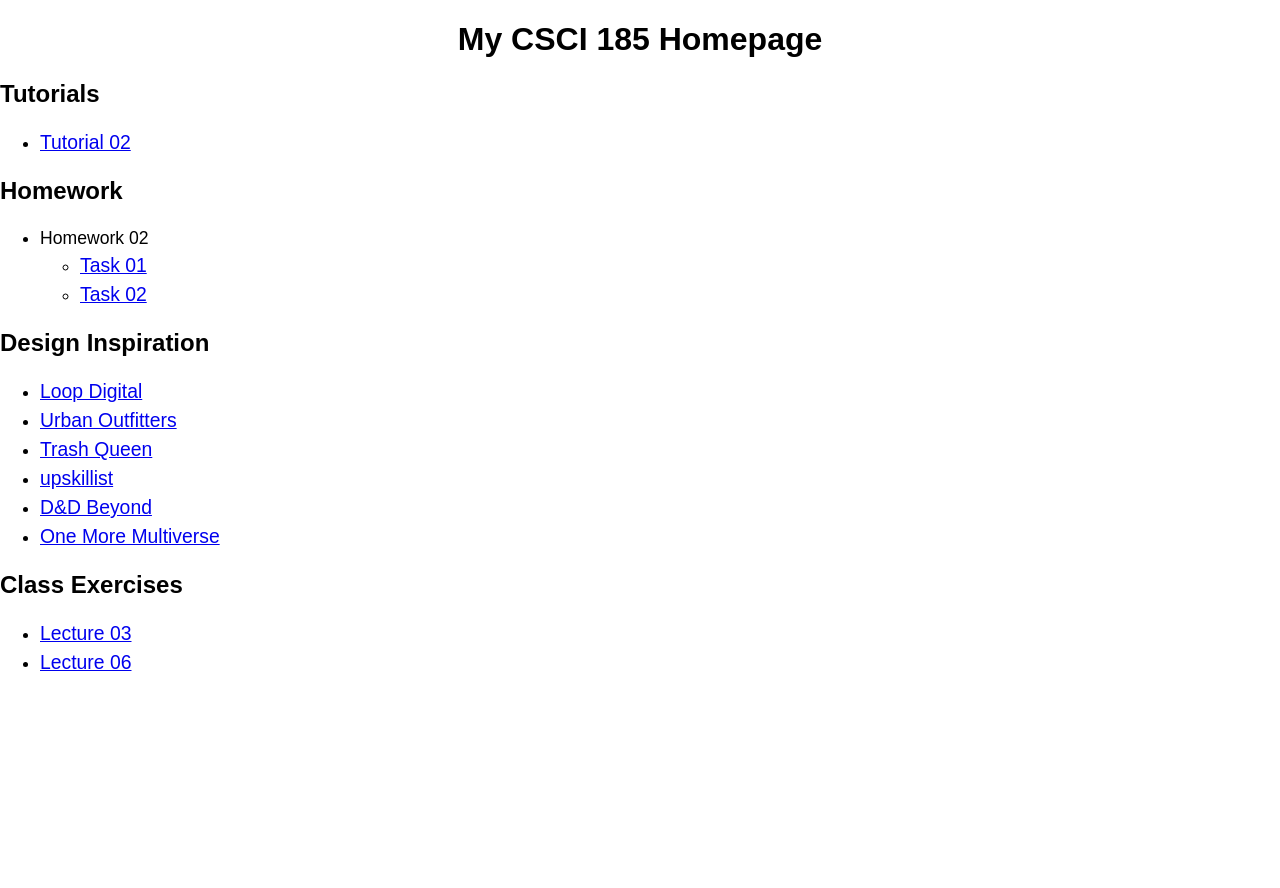
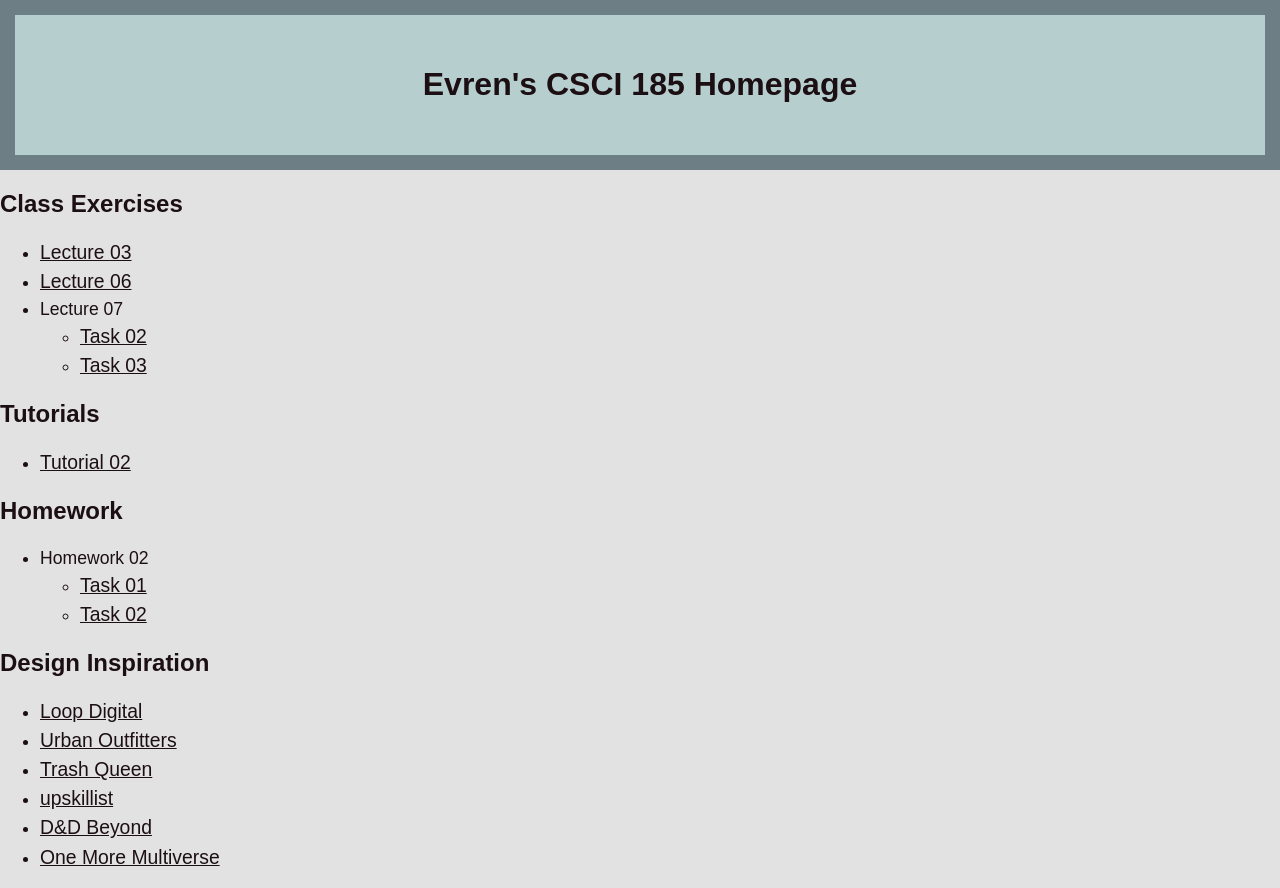
Before and after one commit to EvrenUNCA/csci185, a plain HTML site: page index.html in a window 1280 px wide. Before the commit the page ends 800 px from the top, so only its background shows below. Drawn offline with Linux system fonts and the light colour scheme.

Commit message:
CSS Overhaul

```diff
--- a/index.html
+++ b/index.html
@@ -7,17 +7,32 @@
        <link rel="stylesheet" href="styles.css">
    </head>
    <body>
-       <!-- HTML content tags go here. Change anything you want! -->
        <header>
-           <h1 id="heading">My CSCI 185 Homepage</h1>
+           <h1 id="heading">Evren's CSCI 185 Homepage</h1>
        </header>
        <main>
+
+
+           <section id="class-exercises">
+               <h2>Class Exercises</h2>
+               <ul>
+                   <li><a href="lectures/lecture03/index.html">Lecture 03</a></li>
+                   <li><a href="lectures/lecture06/index.html">Lecture 06</a></li>
+                   <li>Lecture 07</li>
+                   <ul>
+                       <li><a href="lectures/lecture07/02-google-fonts/index.html">Task 02</a></li>
+                       <li><a href="lectures/lecture07/03-font-awesome/index.html">Task 03</a></li>
+                   </ul>
+               </ul>
+           </section>
+
             <section id="tutorials">
                 <h2>Tutorials</h2>
                 <ul>
                     <li><a href="tutorials/tutorial02/index.html">Tutorial 02</a></li>
                 </ul>
             </section>
+
             <section id="homework">
                 <h2>Homework</h2>
                 <ul>
@@ -28,6 +43,7 @@
                     </ul>
                 </ul>
             </section>
+
             <section id="inspiration">
                 <h2>Design Inspiration</h2>
                 <ul>
@@ -39,13 +55,8 @@
                     <li><a href="https://multiverse.com/">One More Multiverse</a></li>
                 </ul>
             </section>
-            <section id="class-exercises">
-                <h2>Class Exercises</h2>
-                <ul>
-                    <li><a href="lectures/lecture03/index.html">Lecture 03</a></li>
-                    <li><a href="lectures/lecture06/index.html">Lecture 06</a></li>
-                </ul>
-            </section>
+
+
         </main>
    </body>
 </html>
--- a/lectures/lecture07/02-google-fonts/styles.css
+++ b/lectures/lecture07/02-google-fonts/styles.css
@@ -1 +1,4 @@
 /* Your style rules here */
+.heading {
+    font-family: 'Shadows Into Light', cursive;
+}
--- a/styles.css
+++ b/styles.css
@@ -1,18 +1,32 @@
-/* You're welcome to change any of this! */
 * {
     box-sizing: border-box;
 }
 
+@import url('https://cdnjs.cloudflare.com/ajax/libs/font-awesome/6.2.1/css/all.min.css');
+
 header {
     text-align: center;
+    background-color: #B7CECE;
+    padding: 30px;
+    color: #1C0F13;
+    border: solid;
+    border-color: #6E7E85;
+    border-width: 15px;
 }
 
 body {
     margin: 0px;
     font-family: Arial, sans-serif;
+    background-color: #E2E2E2;
+    color: #1C0F13;
 }
 
 p, a, li {
     line-height: 1.5em;
     font-size: 1.1em;
+    color: #1C0F13;
 }
+
+section {
+    font-size: medium;
+}
```
Also changed, not shown: lectures/lecture07/02-google-fonts/index.html (+5 -2 lines), lectures/lecture07/03-font-awesome/index.html (+5 -1 lines), lectures/lecture07/03-font-awesome/styles.css (+24 -0 lines).
